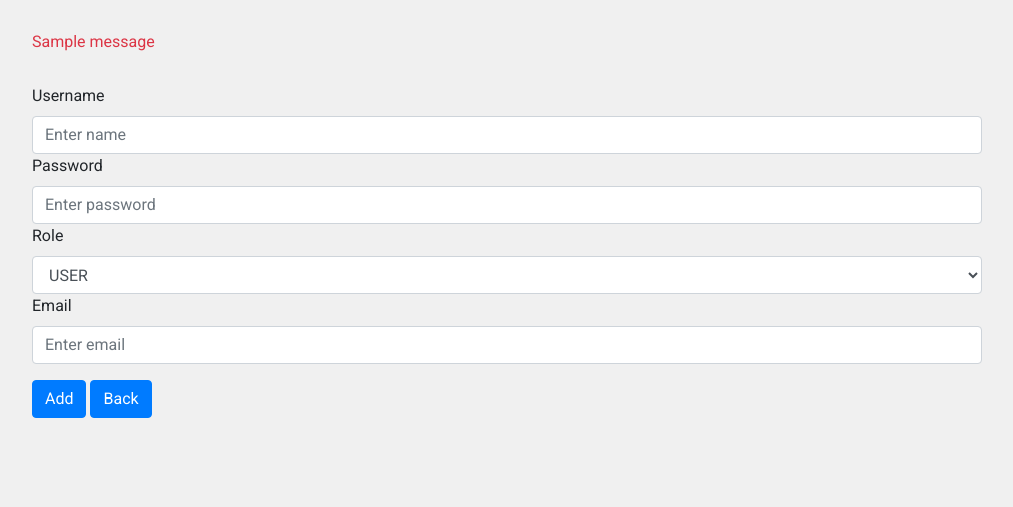
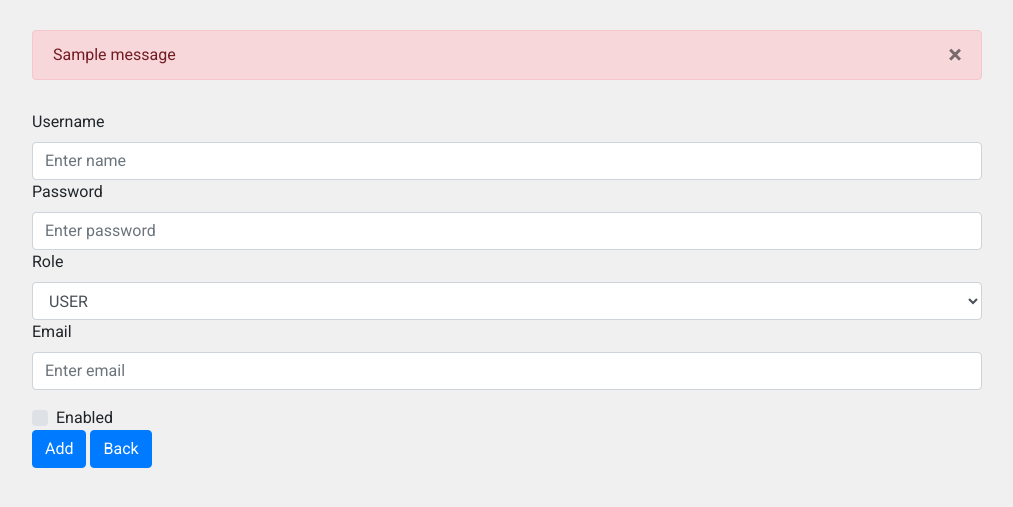
Before and after one commit to francoparodi/flask_login_sample, a Flask app: template application/templates/new.html in a window 1280 px wide. Shown: the part 76-583 px from the top of the page, without its empty margins (133-1146 px from the left). Run offline with Flask 2, Linux system fonts and the light colour scheme; the template is opened without the code that fills it, so the values that code supplies are empty; tables that the repository leaves empty hold one stand-in row (values such as "Sample post"); one stand-in notice (Sample message) is shown; some libraries are stand-ins or nearby versions.

Commit message:
Handle enable-disable users

```diff
--- a/application/models.py
+++ b/application/models.py
@@ -15,10 +15,11 @@ class User(UserMixin, db.Model):
     username = db.Column(db.String(50), unique=True, nullable=False)
     role = db.Column(db.String(50), unique=False, default='USER')
     email = db.Column(db.String(50), unique=True, nullable=False)
+    enabled = db.Column(db.Boolean, default=False, unique=False, nullable=False)
     password = db.Column(db.String(250), nullable=False)
 
     def __repr__(self):
-        return f"User('{ self.id }', '{ self.created_at }', '{ self.username }', '{ self.password }', '{ self.role }', '{ self.email }')"
+        return f"User('{ self.id }', '{ self.created_at }', '{ self.username }', '{ self.password }', '{ self.role }', '{ self.email }' , '{ self.enabled }')"
 
     def set_password_hash(self, password):
         self.password = generate_password_hash(password)
--- a/application/routes.py
+++ b/application/routes.py
@@ -23,6 +23,10 @@ def login():
             msg = "Invalid credentials"
             flash(msg)
             return redirect(url_for('login'))
+        elif user.enabled == 0:
+            msg = "User disabled"
+            flash(msg)
+            return redirect(url_for('login'))
         login_user(user, remember=form.remember_me.data)
         return redirect(url_for('homepage'))
     return render_template("login.html", form=form)
@@ -43,7 +47,7 @@ def users():
 def new():
     if not current_user.is_authenticated or not current_user.role == 'ADMIN':
         return render_template("homepage.html")
-    return render_template("new.html")
+    return render_template('new.html')
 
 @app.route("/edit/<int:id>")
 def edit(id):
@@ -68,10 +72,14 @@ def insert():
         password = request.form.get("password")
         role = request.form.get("role")
         email = request.form.get("email")
+        enabled = request.form.get("enabled")
         user = User(username=username)
         user.set_password_hash(password)
         user.role = role
         user.email = email
+        user.enabled = 0
+        if enabled == 'on':
+            user.enabled = 1
         db.session.add(user)
         db.session.commit()
     except Exception as e:
@@ -89,13 +97,19 @@ def update():
         newUsername = request.form.get("newUsername")
         oldUsername = request.form.get("oldUsername")
         password = request.form.get("password")
+        oldPassword = request.form.get("oldPassword")
         role = request.form.get("role")
         email = request.form.get("email")
+        enabled = request.form.get("enabled")
         user = User.query.filter_by(username=oldUsername).first()
         user.username = newUsername
-        user.set_password_hash(password)
+        if oldPassword != password:
+            user.set_password_hash(password)
         user.role = role
         user.email = email
+        user.enabled = 0
+        if enabled == 'on':
+            user.enabled = 1
         db.session.commit()
     except Exception as e:
         msg = "Failed to update user {}".format(oldUsername)
--- a/application/templates/new.html
+++ b/application/templates/new.html
@@ -5,12 +5,15 @@
     <div class="container content-container">
         <div class="mt-3">
             {% with messages = get_flashed_messages() %}
-                {% if messages %}
-                    {% for message in messages %}
-                        <p style="color: #dc3545">{{ message }}</p>
-                    {% endfor %}
-                {% endif %}
-            {% endwith %}
+            {% if messages %}
+                {% for message in messages %}
+                <div class="alert alert-danger" role="alert">
+                    <button type="button" class="close" data-dismiss="alert">&times;</button>
+                    {{ message }}
+                </div>
+                {% endfor %}
+            {% endif %}
+        {% endwith %}
         </div>
     </div>
 
@@ -29,6 +32,10 @@
                 <label for="email">Email</label>
                 <input type="text" class="form-control" name="email" id="email" aria-describedby="email" placeholder="Enter email" required="true">
             </div>
+            <div class="custom-control custom-checkbox">
+                <input type="checkbox" class="custom-control-input" name="enabled" id="enabled">
+                <label class="custom-control-label" for="enabled">Enabled</label>
+              </div>
             <button type="submit" class="btn btn-primary">Add</button>
             <a class="btn btn-primary" href="{{ url_for('users') }}" role="button">Back</a>
         </form>
--- a/application/templates/users.html
+++ b/application/templates/users.html
@@ -28,6 +28,7 @@
             <th scope="col">Username</th>
             <th scope="col">Role</th>
             <th scope="col">Email</th>
+            <th scope="col">Enabled</th>
             <th scope="col"></th>
         </tr>
         </thead>
@@ -37,6 +38,7 @@
             <td>{{user.username}}</td>
             <td>{{user.role}}</td>
             <td>{{user.email}}</td>
+            <td><input type="checkbox" disabled="true" name="enabled" id="enabled" {% if user.enabled == 1 %} checked {% endif %}></td>
             <td>
                 <div>
                     <a  href="{{ url_for('edit', id=user.id) }}" data-toggle="tooltip" title="Edit">
--- a/setup.py
+++ b/setup.py
@@ -2,10 +2,10 @@ from application import db
 print('Creating db...')
 db.create_all()
 from application.models import User
-u = User(username="admin", email="admin@localhost.com", role="ADMIN")
+u = User(username="admin", email="admin@localhost.com", role="ADMIN", enabled=1)
 u.set_password_hash("adminadmin")
 db.session.add(u)
-u = User(username="user", email="user@localhost.com",  role="USER")
+u = User(username="user", email="user@localhost.com",  role="USER", enabled=1)
 u.set_password_hash("useruser")
 db.session.add(u)
 db.session.commit()
```
Also changed, not shown: application/templates/edit.html (+10 -1 lines), application/templates/login.html (+13 -10 lines), application/templates/remove.html (+7 -3 lines), application/forms.py (line endings or trailing spaces).
